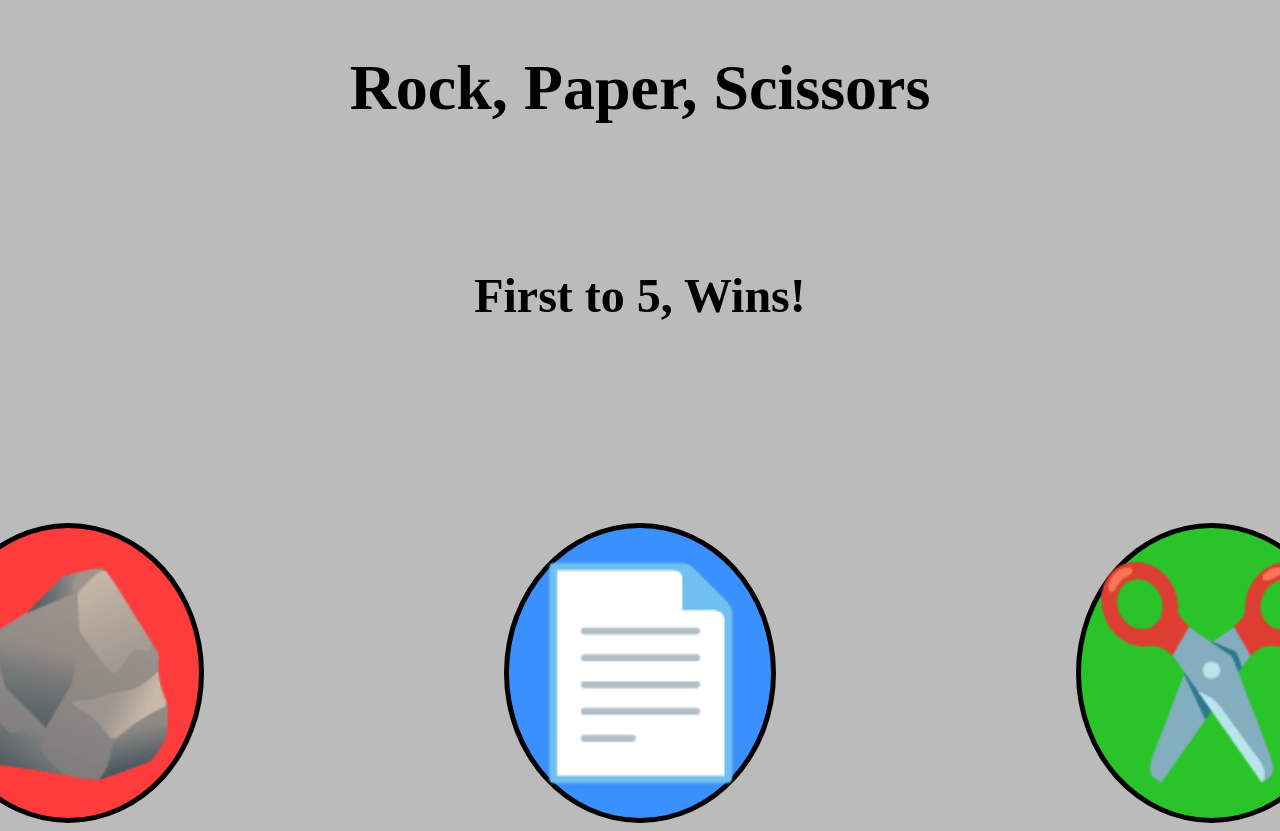
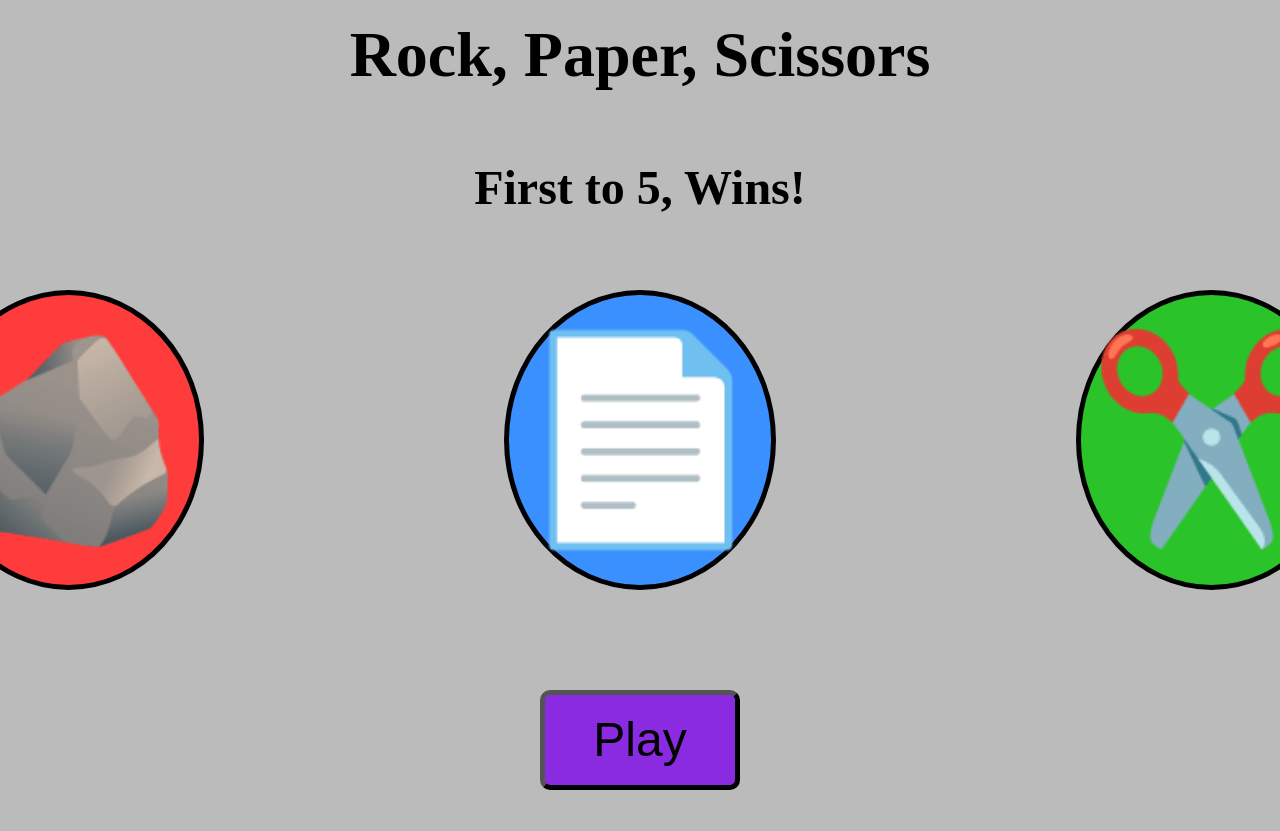
Before and after one commit to athanie2003/rock-paper-scissors, a plain HTML site: page index.html in a window 1280 px wide. Shown: the top 831 px of the page. After the commit the page ends 800 px from the top, so only its background shows below. Drawn offline with Linux system fonts and the light colour scheme.

Commit message:
Create play button

```diff
--- a/index.html
+++ b/index.html
@@ -14,6 +14,7 @@
     <button class="rock">🪨</button>
     <button class="paper">📄</button>
     <button class="scissors">✂️</button>
-</div>
+    </div>
+    <button class="play">Play</button>
 </body>
 </html>
--- a/styles.css
+++ b/styles.css
@@ -8,13 +8,14 @@ body{
 h1{
     text-align: center;
     font-size: 64px;
+    margin-top: 10px;
 }
 
 h2{
     text-align: center;
     font-size: 48px;
-    margin-top: 100px;
-    margin-bottom: 200px;
+    margin-top: 25px;
+    margin-bottom: 75px;
 }
 
 .buttons{
@@ -23,7 +24,7 @@ h2{
     gap: 300px;
 }
 
-button{
+.rock, .paper, .scissors{
     height: 300px;
     width: 300px;
     font-size: 200px;
@@ -52,3 +53,20 @@ button{
     transform: scale(1.1);
     content: "hello";
 }
+
+.play{
+    margin-left:auto;
+    margin-right: auto;
+    margin-top: 100px;
+    height: 100px;
+    width: 200px;
+    font-size: 48px;
+    border-radius: 10px;
+    background-color: blueviolet;
+    border-width: 5px;
+    transition: all, .2s ease-in-out;
+}
+
+.play:hover{
+    background-color: purple;
+}
```
